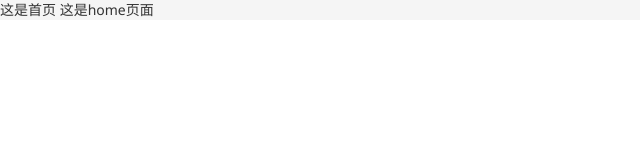
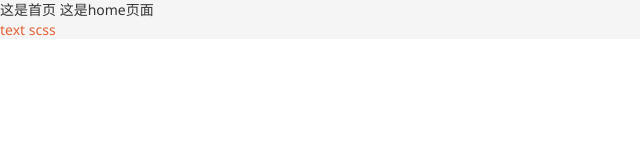
Before and after one commit to 1119869208/vue-rabbit, a Vue app: page / in a window 1280 px wide. Shown: the top 160 px of the page, without its empty margins (0-640 px from the left). Built offline with nearby package versions, Linux system fonts and the light colour scheme.

Commit message:
scss默认色值提交

```diff
--- a/src/App.vue
+++ b/src/App.vue
@@ -4,6 +4,11 @@
 
 <template>
   <router-view></router-view>
+  <div class="text">text scss</div>
 </template>
 
-<style scoped></style>
+<style scoped lang="scss">
+.text {
+  color: $helpColor;
+}
+</style>
--- /dev/null
+++ b/src/styles/var.scss
@@ -0,0 +1,5 @@
+$xtxColor: #27ba9b;
+$helpColor: #e26237;
+$sucColor: #1dc779;
+$warnColor: #ffb302;
+$priceColor: #cf4444;
--- a/vite.config.js
+++ b/vite.config.js
@@ -40,6 +40,7 @@ export default defineConfig({
         // 自动导入定制化样式文件进行样式覆盖
         additionalData: `
           @use "@/styles/element/index.scss" as *;
+          @use "@/styles/var.scss" as *;
         `,
       }
     }
```
